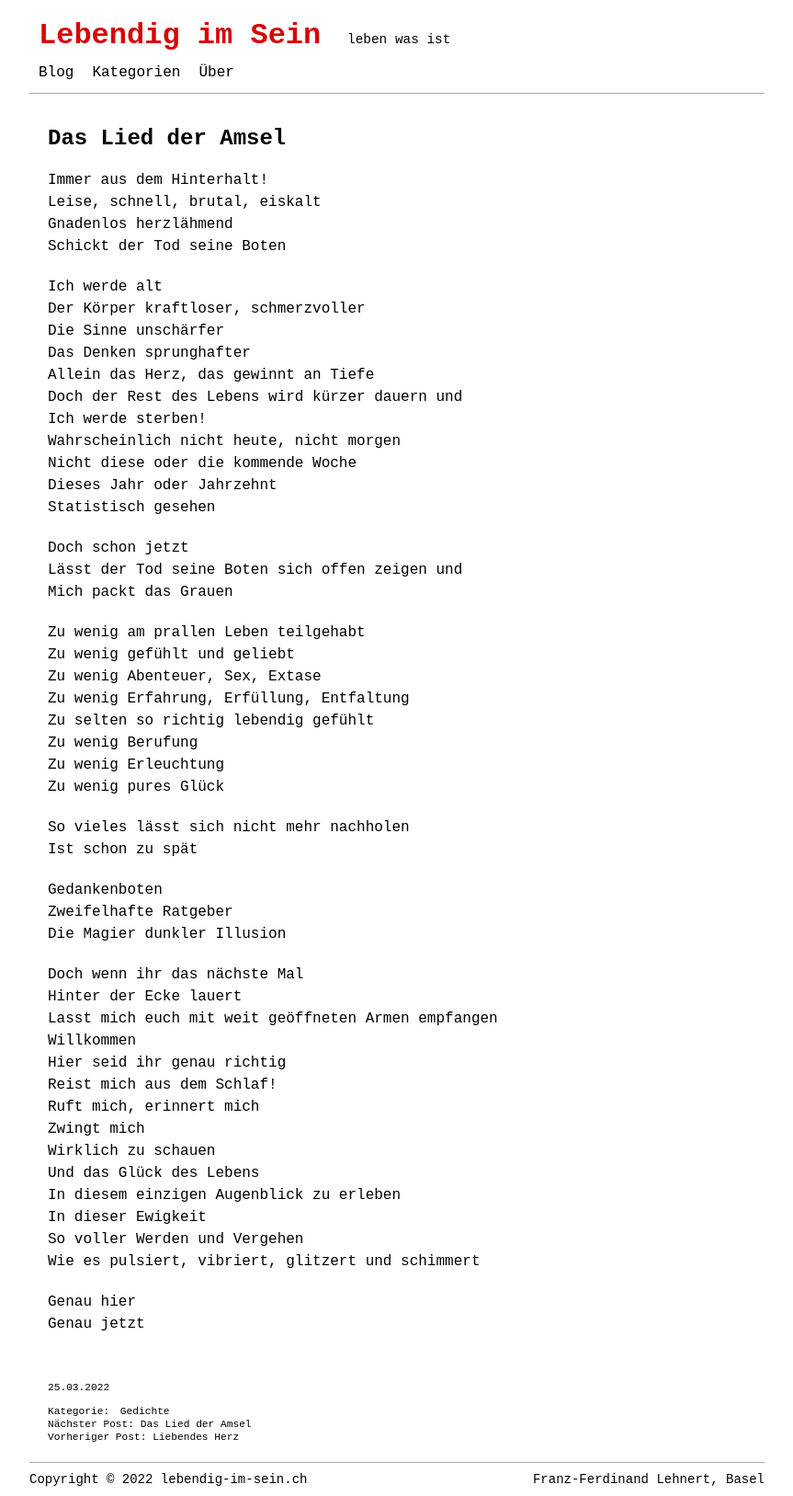
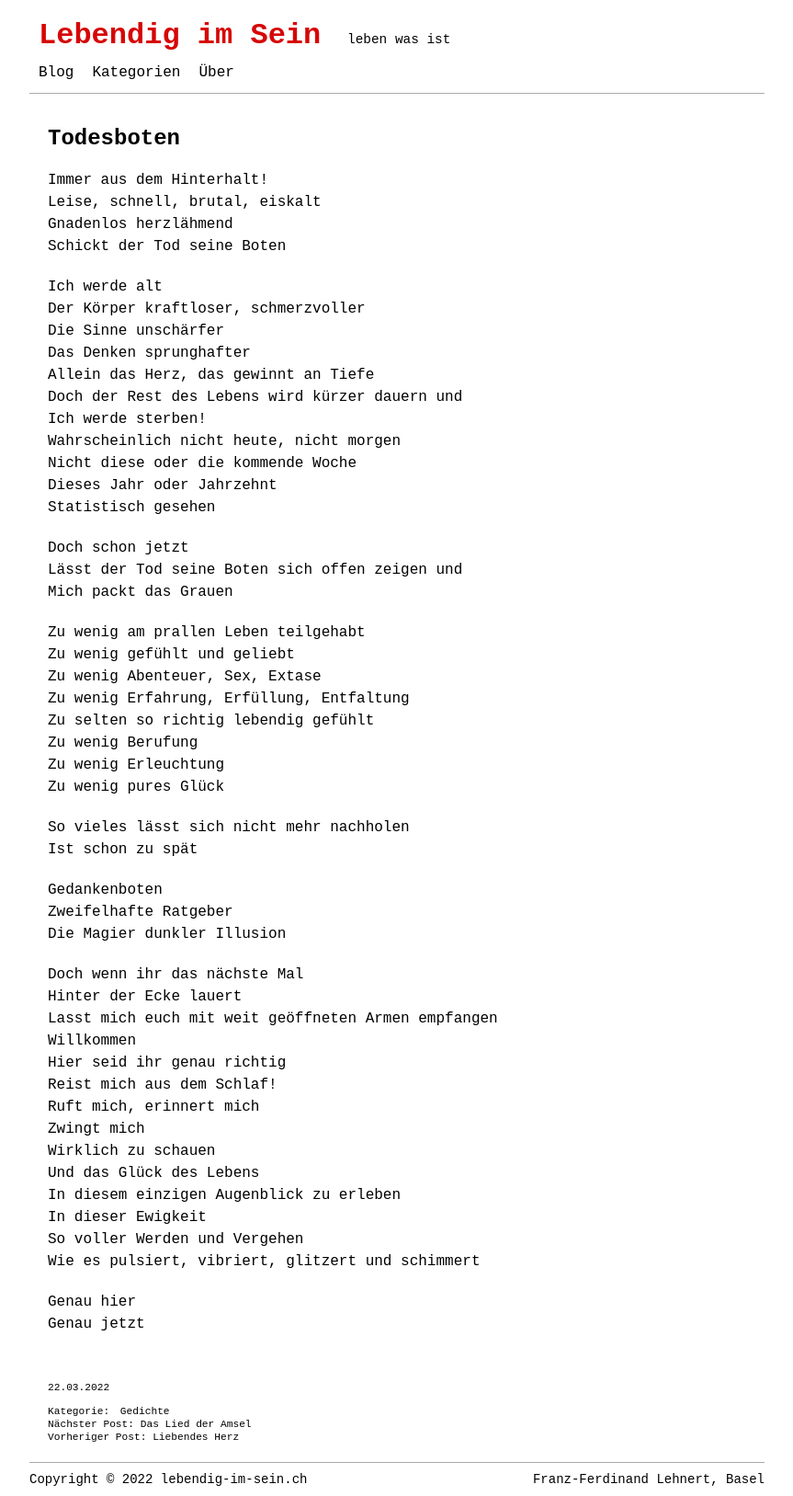
Before and after one commit to lebendigimsein/webpage, a Jekyll site: the page built from _posts/2022-03-22-todesboten.markdown, in a window 1280 px wide. Shown: the whole page at 92% size, without its empty margins (208-1071 px from the left). Built offline with Jekyll 4.4.1, drawn with Linux system fonts in a browser that asks for light colours.

Commit message:
resoving copy errors

```diff
--- a/_posts/2022-03-22-todesboten.markdown
+++ b/_posts/2022-03-22-todesboten.markdown
@@ -1,7 +1,7 @@
 ---
 layout: post
-title: Das Lied der Amsel
-date: 2022-03-25
+title: Todesboten
+date: 2022-03-22
 last_modified_at:
 categories: [Gedichte]
 tags: []
```
